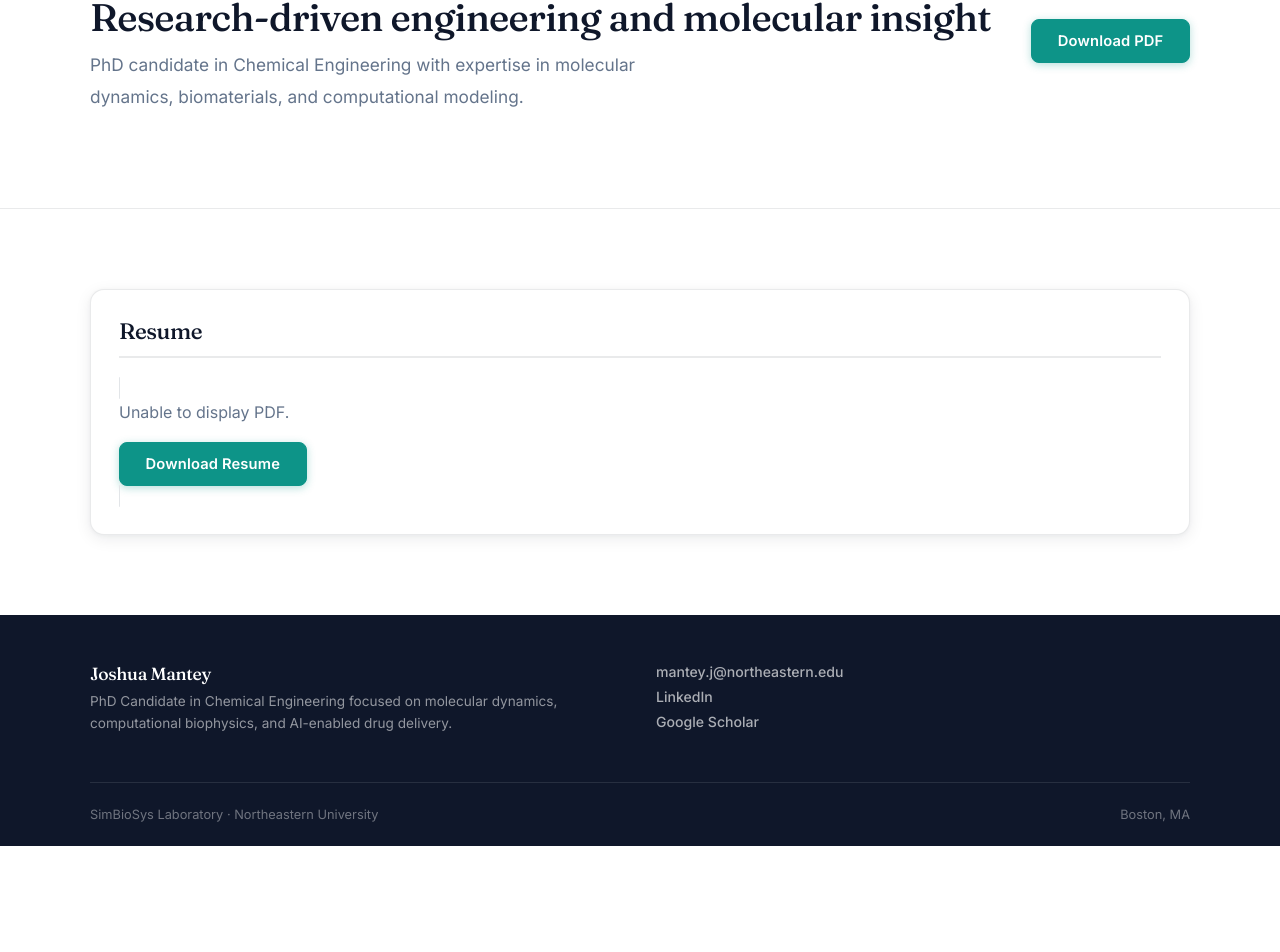
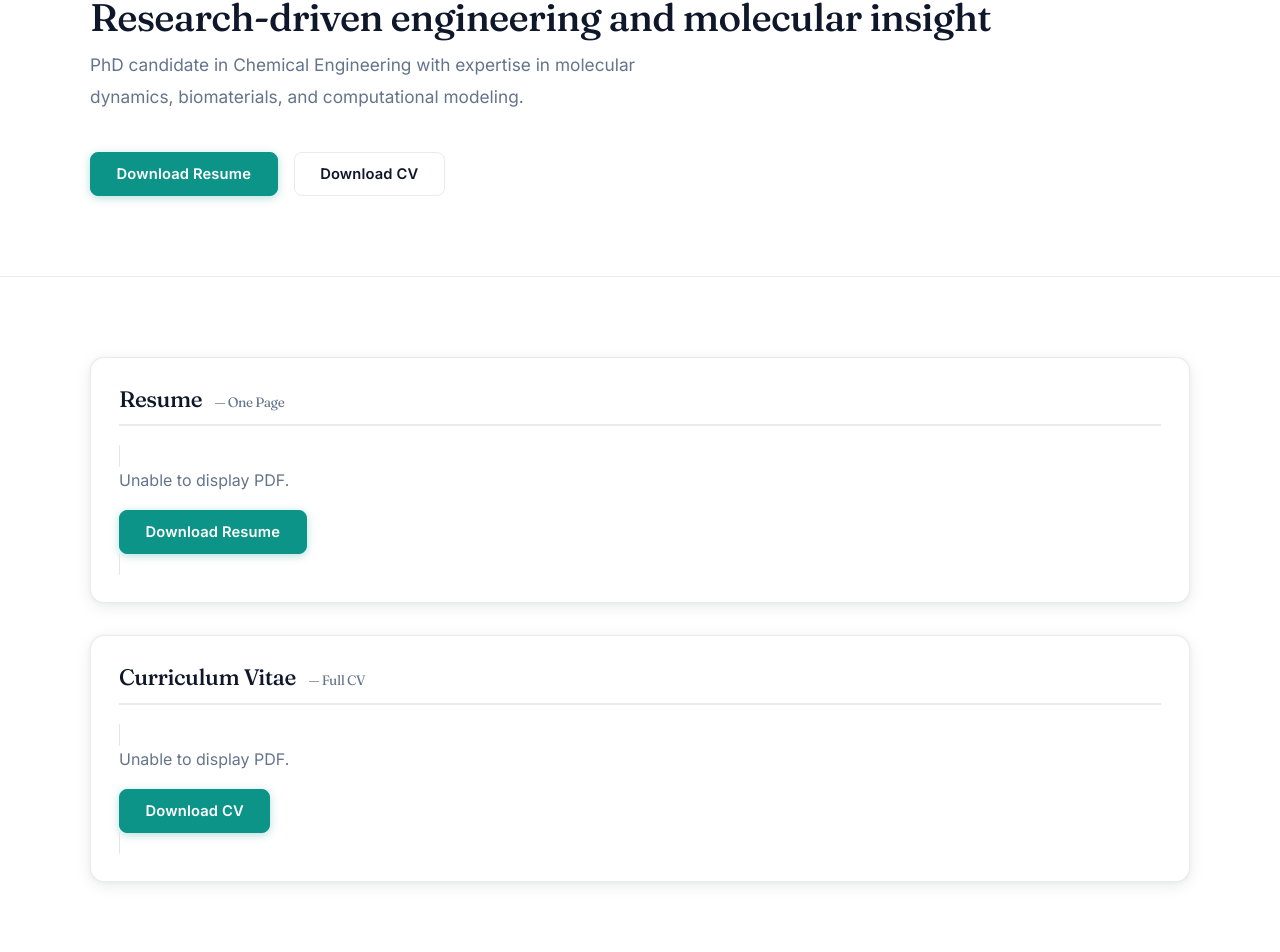
Before and after one commit to jkamantey/joshua-mantey-website, a React (Vite) app: page /cv in a window 1280 px wide. Shown: the part 200-1152 px from the top of the page. Before the commit the page ends 1046 px from the top, so only its background shows below. Built offline with nearby package versions, Linux system fonts and the light colour scheme.

Commit message:
Reorder community page with World Bank first, add both Resume and CV documents

```diff
--- a/src/pages/CV.jsx
+++ b/src/pages/CV.jsx
@@ -7,23 +7,28 @@ function CV() {
       <section className="section cv-hero">
         <div className="container cv-hero-inner">
           <div>
-            <span className="pill">Resume</span>
+            <span className="pill">Resume & CV</span>
             <h1>Research-driven engineering and molecular insight</h1>
             <p className="lead">
               PhD candidate in Chemical Engineering with expertise in molecular
               dynamics, biomaterials, and computational modeling.
             </p>
           </div>
-          <a href="/files/Joshua_Mantey_Resume_1pg.pdf" className="btn primary" download>
-            Download PDF
-          </a>
+          <div style={{ display: 'flex', gap: '1rem', flexWrap: 'wrap' }}>
+            <a href="/files/Joshua_Mantey_Resume_1pg.pdf" className="btn primary" download>
+              Download Resume
+            </a>
+            <a href="/files/CV_work.pdf" className="btn ghost" download>
+              Download CV
+            </a>
+          </div>
         </div>
       </section>
 
       <section className="section">
         <div className="container">
-          <section className="card cv-document">
-            <h2>Resume</h2>
+          <section className="card cv-document" style={{ marginBottom: '2rem' }}>
+            <h2>Resume <span style={{ fontSize: '0.85rem', fontWeight: 400, color: 'var(--muted)', marginLeft: '0.5rem' }}>— One Page</span></h2>
             <div className="cv-pdf-desktop">
               <object
                 data="/files/Joshua_Mantey_Resume_1pg.pdf"
@@ -45,6 +50,30 @@ function CV() {
               </div>
             </div>
           </section>
+
+          <section className="card cv-document">
+            <h2>Curriculum Vitae <span style={{ fontSize: '0.85rem', fontWeight: 400, color: 'var(--muted)', marginLeft: '0.5rem' }}>— Full CV</span></h2>
+            <div className="cv-pdf-desktop">
+              <object
+                data="/files/CV_work.pdf"
+                type="application/pdf"
+                className="cv-pdf"
+                aria-label="Joshua Mantey Curriculum Vitae"
+              >
+                <div className="cv-mobile-fallback">
+                  <p>Unable to display PDF.</p>
+                  <a href="/files/CV_work.pdf" className="btn primary" download>Download CV</a>
+                </div>
+              </object>
+            </div>
+            <div className="cv-mobile-view">
+              <p className="cv-mobile-msg">For the best experience, download or open the CV directly.</p>
+              <div className="cv-mobile-actions">
+                <a href="/files/CV_work.pdf" className="btn primary" download>Download CV</a>
+                <a href="/files/CV_work.pdf" className="btn ghost" target="_blank" rel="noopener noreferrer">Open in Browser</a>
+              </div>
+            </div>
+          </section>
         </div>
       </section>
     </div>
--- a/src/pages/Volunteerism.jsx
+++ b/src/pages/Volunteerism.jsx
@@ -2,6 +2,38 @@ import React from 'react';
 import './Volunteerism.css';
 
 const moments = [
+  {
+    img: '/images/worldbank_presentation.JPG',
+    imgPosition: 'center top',
+    title: 'World Bank Youth Summit · Pitch Presentation',
+    role: 'Finalist & Award Winner · World Bank Group',
+    description:
+      'Presenting before judges and leaders at the World Bank Group headquarters, pitching an innovative solution to improve financial access for young farmers in emerging economies. Competing on a global stage and earning recognition at one of the world\'s most influential development institutions.',
+  },
+  {
+    img: '/images/worldbank_award.WEBP',
+    imgPosition: 'center center',
+    title: 'World Bank Youth Competition · Award Ceremony',
+    role: 'Award Recipient · World Bank Group',
+    description:
+      'Receiving a trophy and certificate at the World Bank Group award ceremony, a defining moment that affirms the power of young African voices in shaping global development conversations. Recognition at this level is a call to lead with even greater purpose.',
+  },
+  {
+    img: '/images/worldbank_team.WEBP',
+    imgPosition: 'center center',
+    title: 'World Bank Youth Summit · Team & Delegates',
+    role: 'Delegate · World Bank Group',
+    description:
+      'Alongside a remarkable cohort of young global leaders at the World Bank Group summit. Collaborating, exchanging ideas, and building networks with some of the brightest minds working to address the world\'s most pressing challenges through innovation and entrepreneurship.',
+  },
+  {
+    img: '/images/worldbank_certificate.JPG',
+    imgPosition: 'center center',
+    title: 'World Bank Youth Competition · Certificate of Excellence',
+    role: 'Award Winner · World Bank Group',
+    description:
+      'Holding the certificate and prize from the World Bank Youth Competition, a proud milestone earned through bold thinking, hard work, and an unwavering belief that science and entrepreneurship can drive meaningful change in communities across the globe.',
+  },
   {
     img: '/images/aiche_presentation.jpeg',
     title: 'AIChE Annual Meeting · Boston 2025',
@@ -74,22 +106,6 @@ const moments = [
       'The best research teams are built on genuine friendships. Taking a break from simulations and scientific writing to hit the ice rink, a reminder that balance, joy, and community are just as essential as any academic milestone. Science is richer when surrounded by great people.',
   },
   {
-    img: '/images/worldbank_presentation.JPG',
-    imgPosition: 'center top',
-    title: 'World Bank Youth Summit · Pitch Presentation',
-    role: 'Finalist & Award Winner · World Bank Group',
-    description:
-      'Presenting before judges and leaders at the World Bank Group headquarters, pitching an innovative solution to improve financial access for young farmers in emerging economies. Competing on a global stage and earning recognition at one of the world\'s most influential development institutions.',
-  },
-  {
-    img: '/images/worldbank_award.WEBP',
-    imgPosition: 'center center',
-    title: 'World Bank Youth Competition · Award Ceremony',
-    role: 'Award Recipient · World Bank Group',
-    description:
-      'Receiving a trophy and certificate at the World Bank Group award ceremony, a defining moment that affirms the power of young African voices in shaping global development conversations. Recognition at this level is a call to lead with even greater purpose.',
-  },
-  {
     img: '/images/worldbank_team.WEBP',
     imgPosition: 'center center',
     title: 'World Bank Youth Summit · Team & Delegates',
```
